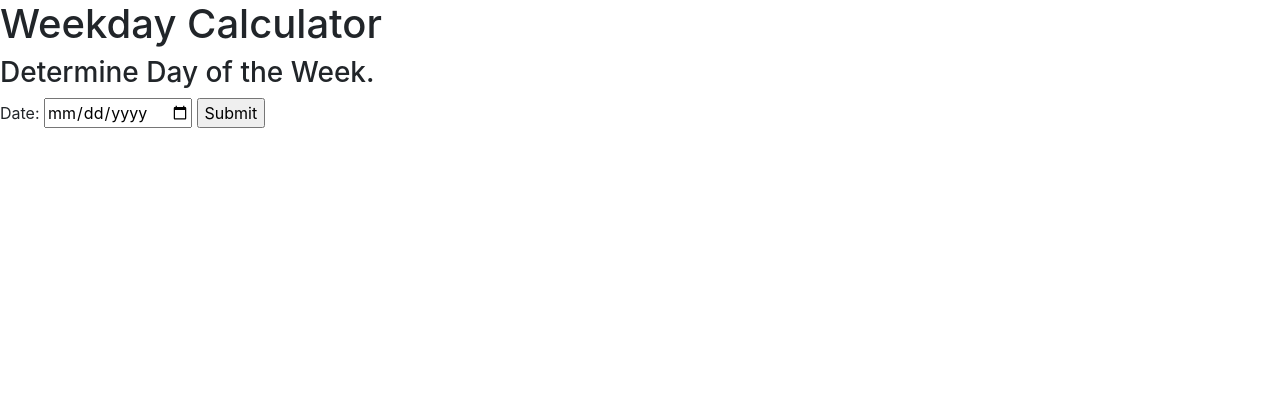
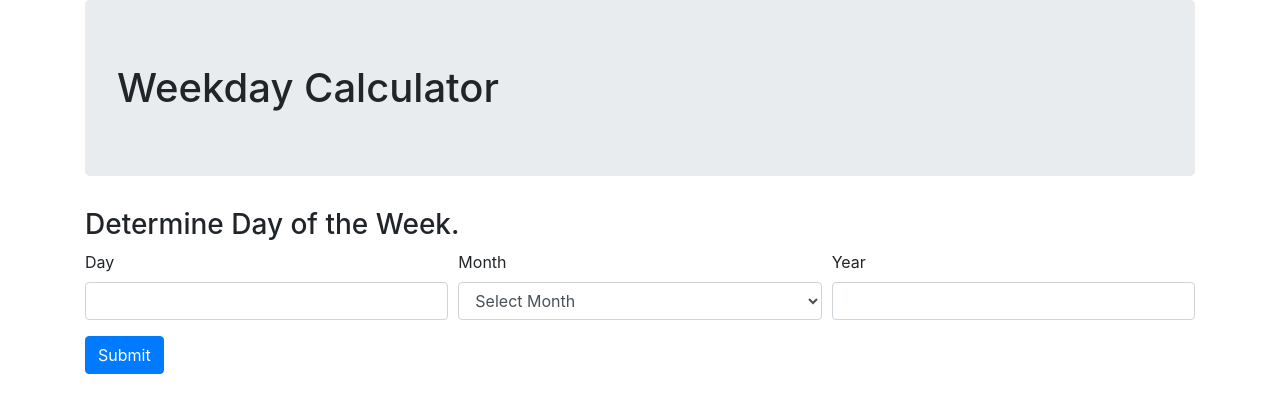
Before and after one commit to godfreyowidi/super-galactic-age-calculator, a website built with webpack: page src/index.html in a window 1280 px wide. Built offline with nearby package versions, Linux system fonts and the light colour scheme.

Commit message:
Add user inteface logic and form input fields
Co-Authored-By: Godfrey Owidi<godfreyowiidi@gmail.com>

```diff
--- a/src/index.html
+++ b/src/index.html
@@ -3,15 +3,47 @@
   <title>Weekday Calculator</title>
 </head>
 <body>
-  <h1>Weekday Calculator</h1>
+  <div class="container">
+    <h1 class="jumbotron">Weekday Calculator</h1>
 
-  <h3>
-      Determine Day of the Week.
-  </h3>
-  <form action="weekDay">
-    <label for="weekday">Date:</label>
-    <input type="date" id="weekday" name="weekday">
-    <input type="submit">
-  </form>
+    <h3>
+        Determine Day of the Week.
+    </h3>
+    <form action="weekDay">
+      <div class="form-row">
+        <div class="form-group col-md-4">
+          <label for="weekday">Day</label>
+          <input type="integer" class="form-control" id="weekday" name="weekday">
+        </div>
+
+        <div class="form-group col-md-4">
+          <label for="month">Month</label>
+          <select class="form-control" id="month">
+            <option value="Select">Select Month</option>
+            <option value="January">January</option>
+            <option value="February">February</option>
+            <option value="March">March</option>
+            <option value="April">April</option>
+            <option value="May">May</option>
+            <option value="June">June</option>
+            <option value="July">July</option>
+            <option value="August">August</option>
+            <option value="September">September</option>
+            <option value="October">October</option>
+            <option value="November">November</option>
+            <option value="December">December</option>
+          </select>
+        </div>
+
+        <div class="form-group col-md-4">
+          <label for="month">Year</label>
+          <input type="integer" class="form-control" id="year" name="year">
+        </div>
+      </div>
+        <input type="submit" class="btn btn-primary">
+    </form>
+
+
+  </div>
 </body>
 </html>
--- a/src/main.js
+++ b/src/main.js
@@ -8,5 +8,14 @@ $(document).ready(function() {
   $('#date').submit(function(event){
 
     event.preventDefault();
+    const inputtedMonth = $("#month-input").val();
+    const inputtedYear = $("#year-input").val();
+    const inputtedDate = $("date-input").val();
+
+    let date = new Date(inputtedMonth, inputtedYear, inputtedDate);
+    let Month = monthCodeGenerator(inputtedMonth);
+    let Year = yearCodeGenerator(inputtedYear);
+    let dayOfTheWeek = date.tabulate();
+    $("#dayOfTheWeek").append()
   });
 });
```
Also changed, not shown: src/date.js (+0 -33 lines).
